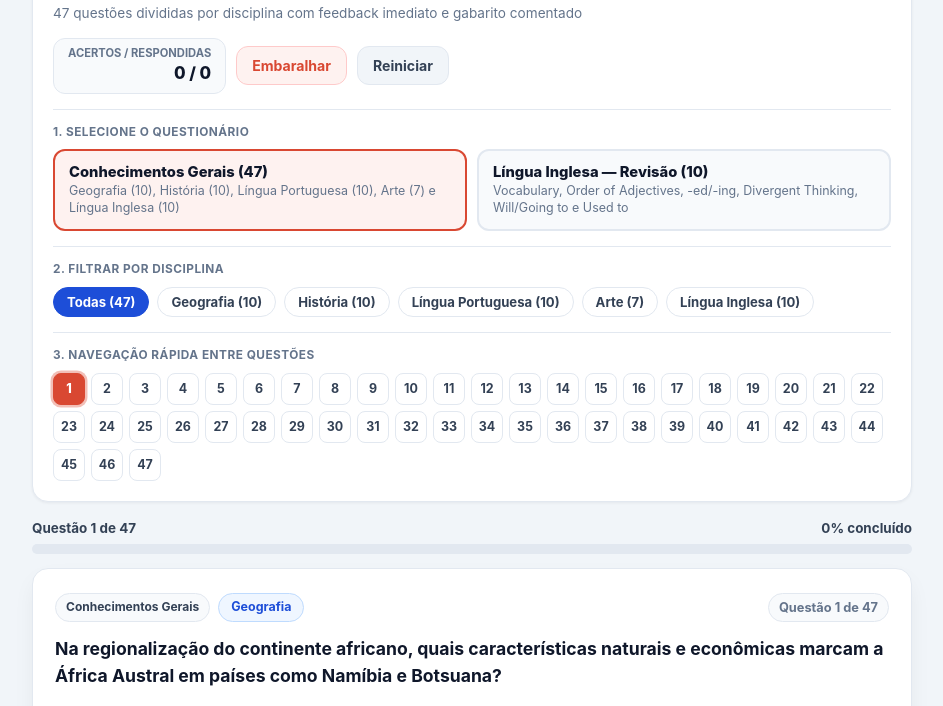
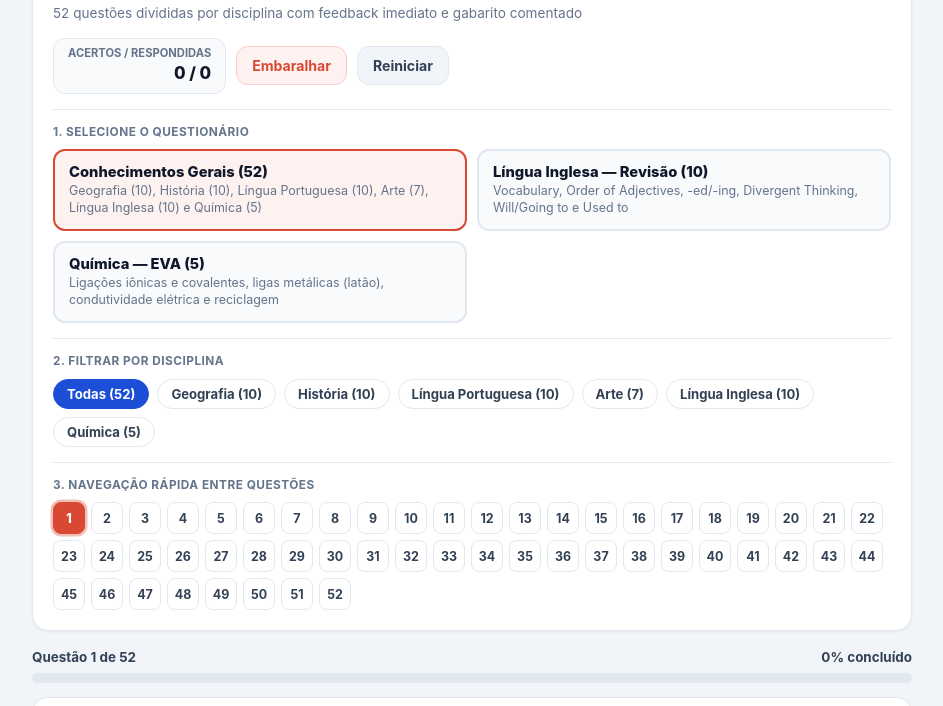
Before and after one commit to vickz67/quiz, a plain HTML site: page index.html in a window 1280 px wide. Shown: the part 71-777 px from the top of the page, without its empty margins (168-1111 px from the left). Drawn offline with Linux system fonts and the light colour scheme.

Commit message:
Update quiz details to include 52 questions

```diff
--- a/index.html
+++ b/index.html
@@ -3,7 +3,7 @@
 <head>
   <meta charset="UTF-8" />
   <meta name="viewport" content="width=device-width, initial-scale=1.0" />
-  <title>Portal de Quizzes Interativos — 47 Questões</title>
+  <title>Portal de Quizzes Interativos — 52 Questões</title>
   <style>
     :root {
       --bg-page: #f1f5f9;
@@ -782,7 +782,7 @@
       <div class="header-top">
         <div class="title-group">
           <h1>Portal de Quizzes Interativos</h1>
-          <p>47 questões divididas por disciplina com feedback imediato e gabarito comentado</p>
+          <p>52 questões divididas por disciplina com feedback imediato e gabarito comentado</p>
         </div>
         <div class="top-actions">
           <div class="score-box">
@@ -823,28 +823,33 @@
     <main id="main-card" class="main-card"></main>
 
     <p id="keyboard-tip" class="kbd-hint">
-      Atalhos de teclado: pressione <kbd>A</kbd>, <kbd>B</kbd>, <kbd>C</kbd> ou <kbd>D</kbd> para responder e <kbd>Enter</kbd> para avançar.
+      Atalhos de teclado: pressione <kbd>A</kbd>, <kbd>B</kbd>, <kbd>C</kbd>, <kbd>D</kbd> (ou <kbd>E</kbd>) para responder e <kbd>Enter</kbd> para avançar.
     </p>
   </div>
 
   <script>
     (function () {
-      var LETTERS = ["A", "B", "C", "D"];
+      var LETTERS = ["A", "B", "C", "D", "E"];
 
       var QUIZ_CONFIGS = [
         {
           id: "gerais",
-          title: "Conhecimentos Gerais (47)",
-          desc: "Geografia (10), História (10), Língua Portuguesa (10), Arte (7) e Língua Inglesa (10)"
+          title: "Conhecimentos Gerais (52)",
+          desc: "Geografia (10), História (10), Língua Portuguesa (10), Arte (7), Língua Inglesa (10) e Química (5)"
         },
         {
           id: "ingles",
           title: "Língua Inglesa — Revisão (10)",
           desc: "Vocabulary, Order of Adjectives, -ed/-ing, Divergent Thinking, Will/Going to e Used to"
+        },
+        {
+          id: "quimica",
+          title: "Química — EVA (5)",
+          desc: "Ligações iônicas e covalentes, ligas metálicas (latão), condutividade elétrica e reciclagem"
         }
       ];
 
-      // Banco de 47 questões (10 Geografia, 10 História, 10 Língua Portuguesa, 7 Arte e 10 Inglês)
+      // Banco de 52 questões (10 Geografia, 10 História, 10 Língua Portuguesa, 7 Arte, 10 Inglês e 5 Química)
       var QUESTIONS = [
         // ================= GEOGRAFIA (10) =================
         {
@@ -1418,6 +1423,71 @@
           ],
           correct: 0,
           exp: "Como indica o processo de adaptação ('acostumando-se a acordar cedo'), emprega-se 'is getting used to' seguido do verbo com -ing ('waking up')."
+        },
+
+        // ================= QUÍMICA — EVA (5) =================
+        {
+          id: "qui-1", quizId: "quimica", subject: "Química",
+          q: "Os compostos iônicos são formados a partir de ligação iônica resultante da atração eletrostática de cargas opostas. Uma propriedade característica desses compostos é a:",
+          options: [
+            "Alta temperatura de fusão",
+            "Alta taxa de inflamabilidade",
+            "Baixa temperatura de ebulição",
+            "Facilidade de separação dos íons que constituem uma estrutura cristalina"
+          ],
+          correct: 0,
+          exp: "Devido às fortes atrações eletrostáticas entre cátions e ânions no retículo cristalino, os compostos iônicos apresentam elevadas temperaturas de fusão e ebulição."
+        },
+        {
+          id: "qui-2", quizId: "quimica", subject: "Química",
+          q: "Quais são os tipos de ligação presentes no gás hidrogênio (H₂) e no cloreto de sódio (NaCl), respectivamente?",
+          options: [
+            "Covalente e iônica",
+            "Covalente e covalente",
+            "Covalente e metálica",
+            "Iônica e covalente"
+          ],
+          correct: 0,
+          exp: "No gás hidrogênio (H₂), dois átomos de ametal compartilham pares de elétrons (ligação covalente). No cloreto de sódio (NaCl), há transferência de elétron do metal sódio (Na⁺) para o ametal cloro (Cl⁻), formando ligação iônica."
+        },
+        {
+          id: "qui-3", quizId: "quimica", subject: "Química",
+          q: "Anúncio: \"Compramos sucatas em geral: alumínio, cobre, chumbo e latão\". O último item listado no anúncio é uma liga metálica formada pela mistura de:",
+          options: [
+            "Cobre e zinco",
+            "Mercúrio, prata e estanho",
+            "Aço e tungstênio",
+            "Ferro e carbono",
+            "Ouro e cobre"
+          ],
+          correct: 0,
+          exp: "O latão é uma liga metálica amplamente utilizada na indústria e em ferragens, composta principalmente pela mistura de cobre (Cu) e zinco (Zn)."
+        },
+        {
+          id: "qui-4", quizId: "quimica", subject: "Química",
+          q: "Uma empresa deseja fabricar um dispositivo capaz de conduzir corrente elétrica. Para isso, precisa selecionar um material entre os listados a seguir: 1 = F₂ | 2 = Al | 3 = CO₂ | 4 = CH₄ | 5 = NH₃. O mais eficiente para a finalidade pretendida é o:",
+          options: [
+            "2 (Al — alumínio, metal com elétrons livres na ligação metálica)",
+            "4 (CH₄ — metano, composto molecular)",
+            "3 (CO₂ — dióxido de carbono, composto molecular)",
+            "5 (NH₃ — amônia, composto molecular)",
+            "1 (F₂ — gás flúor, substância simples molecular)"
+          ],
+          correct: 0,
+          exp: "Entre as opções, apenas o alumínio (item 2, Al) é um metal, possuindo elétrons livres em sua rede metálica que garantem excelente condução de corrente elétrica no estado sólido. Os demais são compostos moleculares isolantes."
+        },
+        {
+          id: "qui-5", quizId: "quimica", subject: "Química",
+          q: "A reciclagem é uma importante prática para minimizar os impactos ambientais causados pelo descarte de resíduos. Qual dos objetos a seguir pode ser submetido ao procedimento mencionado?",
+          options: [
+            "Garrafa PET",
+            "Fralda descartável",
+            "Fotografia",
+            "Espelho",
+            "Absorvente"
+          ],
+          correct: 0,
+          exp: "A garrafa PET (politereftalato de etileno) é um plástico amplamente reciclável. Já fraldas descartáveis, absorventes, fotografias e espelhos (devido ao revestimento metálico/químico) são considerados rejeitos não recicláveis na coleta seletiva convencional."
         }
       ];
 
@@ -1714,7 +1784,9 @@
 
         var badgeQuiz = document.createElement("span");
         badgeQuiz.className = "badge-quiz";
-        badgeQuiz.textContent = state.quizId === "ingles" ? "Língua Inglesa" : "Conhecimentos Gerais";
+        badgeQuiz.textContent = state.quizId === "ingles"
+          ? "Língua Inglesa"
+          : (state.quizId === "quimica" ? "Química — EVA" : "Conhecimentos Gerais");
 
         var badgeSubj = document.createElement("span");
         badgeSubj.className = "badge-subject";
@@ -2078,7 +2150,7 @@
         var k = ev.key.toUpperCase();
         var idx = LETTERS.indexOf(k);
 
-        if (idx !== -1 && !isAnswered) {
+        if (idx !== -1 && idx < q.options.length && !isAnswered) {
           handleAnswer(idx);
         } else if (ev.key === "Enter" && isAnswered) {
           ev.preventDefault();
```
